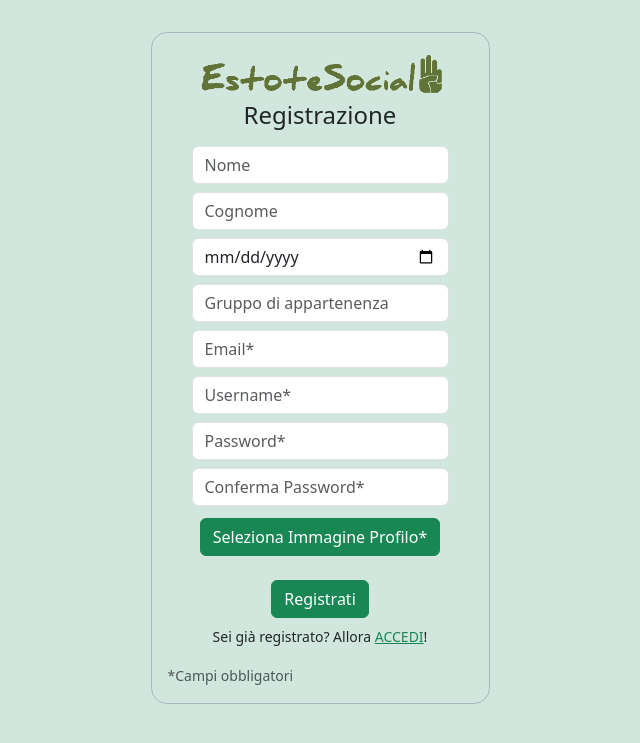
After one commit to GiovanniPisoni/Web-Technologies-Estote-Social, a PHP site: page /register.php in a window 1280 px wide. The commit adds this page. Shown: the top 743 px of the page, without its empty margins (320-960 px from the left). Run offline with PHP 8.4, Linux system fonts and the light colour scheme.

Commit message:
[dev] Added registration page.

```diff
--- a/src/index.php
+++ b/src/index.php
@@ -3,9 +3,9 @@
 
   if(!isset($_SESSION["userId"])) {
     $templateParams["title"] = "Login";
-    $templateParams["name"] = "login.php";
+    $templateParams["name"] = "show-login.php";
     $templateParams["js"] = array("https://unpkg.com/axios/dist/axios.min.js", "js/login.js");
-    require 'template/base_access.php';
+    require 'template/base-access.php';
   } else {
     $templateParams["title"] = "Homepage";
     $templateParams["name"] = "homepage.php";
--- /dev/null
+++ b/src/register.php
@@ -0,0 +1,6 @@
+<?php
+    $templateParams["title"] = "Registrazione";
+    $templateParams["name"] = "template/show-register.php";
+
+    require("template/base-access.php");
+?>
--- a/src/template/base_access.php
+++ b/src/template/base-access.php
@@ -1,7 +1,7 @@
 <!DOCTYPE html>
 <html lang="en">
     <head>
-        <meta charset="utf-8">
+        <meta charset="UTF-8">
         <meta name="viewport" content="width=device-width, initial-scale=1">
         <link href="https://cdn.jsdelivr.net/npm/bootstrap@5.3.2/dist/css/bootstrap.min.css" rel="stylesheet" integrity="sha384-T3c6CoIi6uLrA9TneNEoa7RxnatzjcDSCmG1MXxSR1GAsXEV/Dwwykc2MPK8M2HN" crossorigin="anonymous">
         <title>EstoteSocial: <?php echo $templateParams["title"]; ?></title>
--- /dev/null
+++ b/src/template/show-register.php
@@ -0,0 +1,48 @@
+<form action="#" method="POST" id="register-Form">
+    <div class="mx-4 mb-2">
+        <label for="name" hidden>Nome</label>
+        <input class="form-control" type="text" name="name" id="name" placeholder="Nome">
+    </div>
+    <div class="mx-4 mb-2">
+        <label for="surname" hidden>Cognome</label>
+        <input class="form-control" type="text" name="surname" id="surname" placeholder="Cognome">
+    </div>
+    <div class="mx-4 mb-2">
+        <label for="birthday" hidden>Data di nascita</label>
+        <input class="form-control" type="date" name="birthday" id="birthday" placeholder="Data di nascita">
+    </div>
+    <div class="mx-4 mb-2">
+        <label for="group" hidden>Gruppo di appartenenza</label>
+        <input class="form-control" type="group" name="group" id="group" placeholder="Gruppo di appartenenza">
+    </div>
+    <div class="mx-4 mb-2">
+        <label for="email" hidden>Email</label>
+        <input class="form-control" type="email" name="email" id="email" placeholder="Email*" required>
+    </div>
+    <div class="mx-4 mb-2">
+        <label for="username" hidden>Username</label>
+        <input class="form-control" type="text" name="username" id="username" placeholder="Username*" required>
+    </div>
+    <div class="mx-4 mb-2">
+        <label for="password" hidden>Password</label>
+        <input class="form-control" type="password" name="password" id="password" placeholder="Password*" required>
+    </div>
+    <div class="mx-4 mb-2">
+        <label for="password_confirm" hidden>Conferma Password</label>
+        <input class="form-control" type="password" name="password_confirm" id="password_confirm" placeholder="Conferma Password*" required>
+    </div>
+    <!--<div class="mx-4 mb-2">
+        <label for="image">Immagine profilo*</label>
+    </div>-->
+    <div class="mx-4 mb-2">
+        <input class="form-control mt-1" type="file" name="image" id="image" accept="image/*" required style="display: none;">
+        <label for="image" class="btn btn-success mt-1">Seleziona Immagine Profilo*</label>
+    </div>
+    <div>
+        <label for="register" hidden>Registrati</label>
+        <input class="btn btn-success w-40 mt-3 mb-2" type="submit" name="register" id="register" value="Registrati">
+        <p class="small">Sei già registrato? Allora <a href="index.php" class="text-success">ACCEDI</a>!</p>
+    </div>
+    <div class="text-body-secondary text-start">
+        <label for="clarification" class="small">*Campi obbligatori</label>
+    </div>
```
Also changed, not shown: src/template/login.php (deleted, +0 -18 lines), src/template/show-login.php (added, +18 -0 lines).
